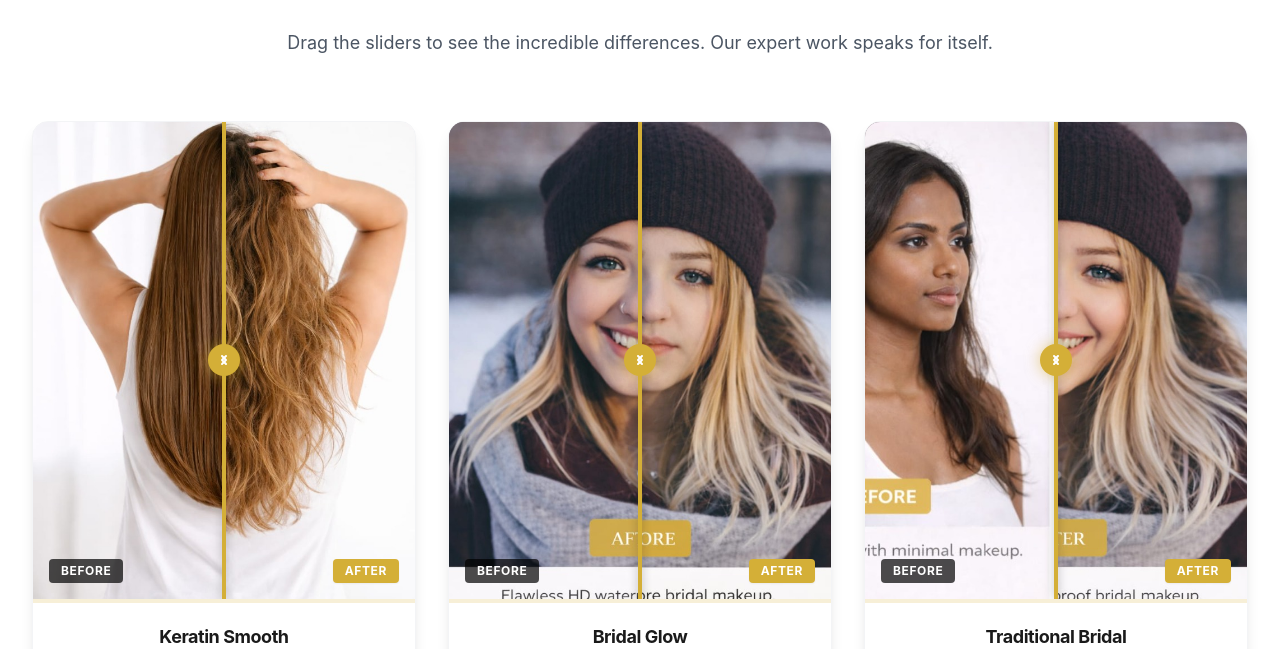
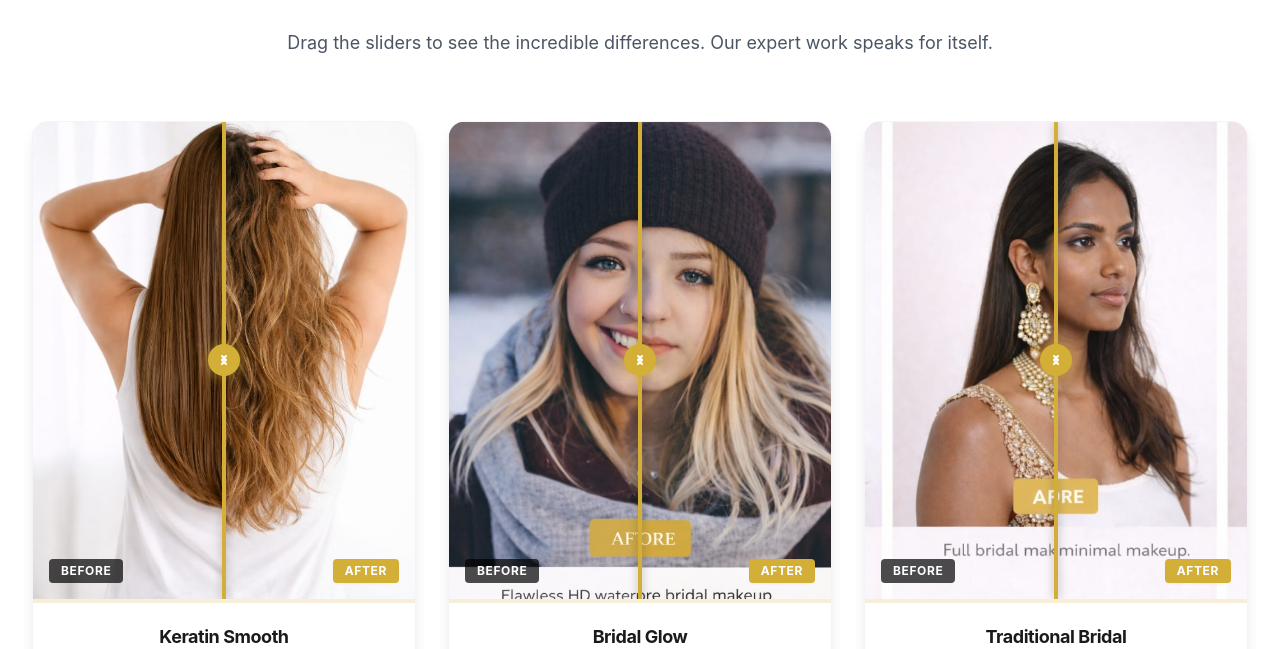
Before and after one commit to stalinSaga04/RK-saloon-and-Parlor, a React (Vite) app: page / in a window 1280 px wide. Shown: the part 2242-2891 px from the top of the page. Built offline with nearby package versions, Linux system fonts and the light colour scheme.

Commit message:
fix(gallery): correct Traditional Bridal asset and logic

```diff
--- a/src/components/Gallery.jsx
+++ b/src/components/Gallery.jsx
@@ -18,8 +18,9 @@ const transformations = [
     },
     {
         id: 3,
-        before: "/bridal-before-hd.jpg",
-        after: "/bridal-after-hd.jpg",
+        before: "/bridal-indian-hd.jpg",
+        after: "/bridal-indian-hd.jpg",
+        isSideBySide: true,
         title: "Traditional Bridal",
         description: "Elegant traditional Indian bridal transformation."
     },
```
Also changed, not shown: public/bridal-indian-hd.jpg (added).
